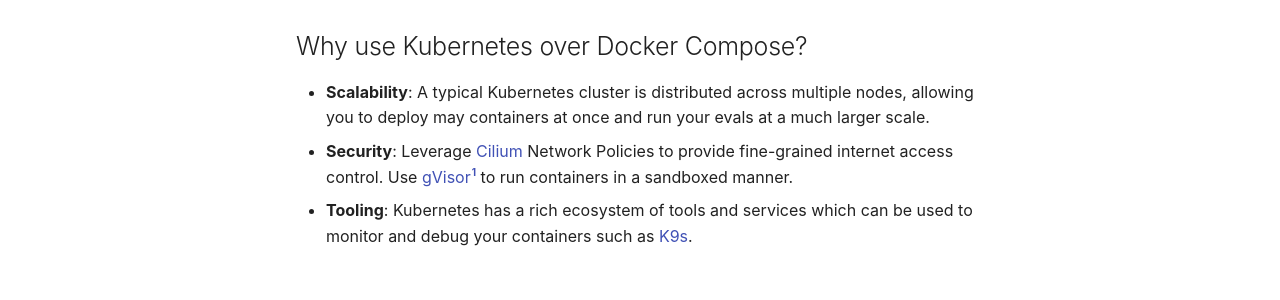
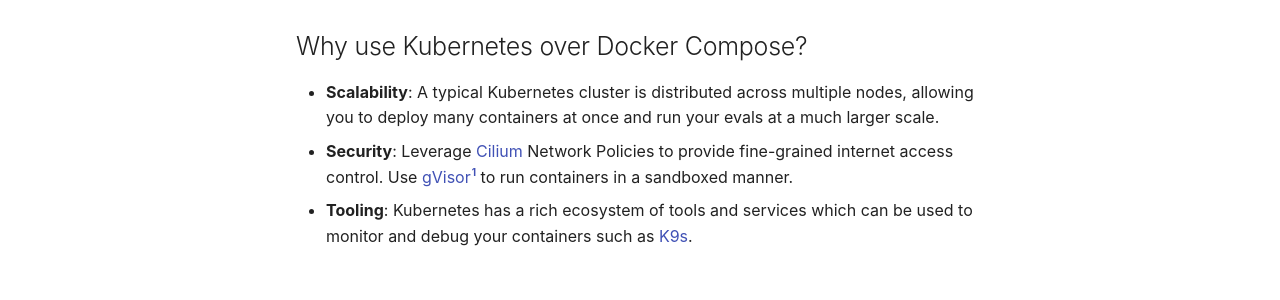
Before and after one commit to UKGovernmentBEIS/inspect_k8s_sandbox, an MkDocs documentation site: the page built from docs/docs/index.md, in a window 1280 px wide and 975 px high. Shown: the part 402-702 px from the top of the window. Built offline with MkDocs 1.6.1 and Material for MkDocs 9.7.7, drawn with Linux system fonts in a browser that asks for light colours; some web fonts are replaced; comment, search, counter and statistics services are not loaded.

Commit message:
Fix docs typos/wording.

```diff
--- a/docs/docs/index.md
+++ b/docs/docs/index.md
@@ -15,7 +15,7 @@
 ## Why use Kubernetes over Docker Compose?
 
 * **Scalability**: A typical Kubernetes cluster is distributed across multiple nodes,
-  allowing you to deploy may containers at once and run your evals at a much larger
+  allowing you to deploy many containers at once and run your evals at a much larger
   scale.
 * **Security**: Leverage [Cilium](https://cilium.io/) Network Policies to provide
   fine-grained internet access control. Use [gVisor](https://gvisor.dev/)[^1] to run
```
Also changed, not shown: docs/docs/getting-started/what-is-k8s.md (+1 -1 lines).
